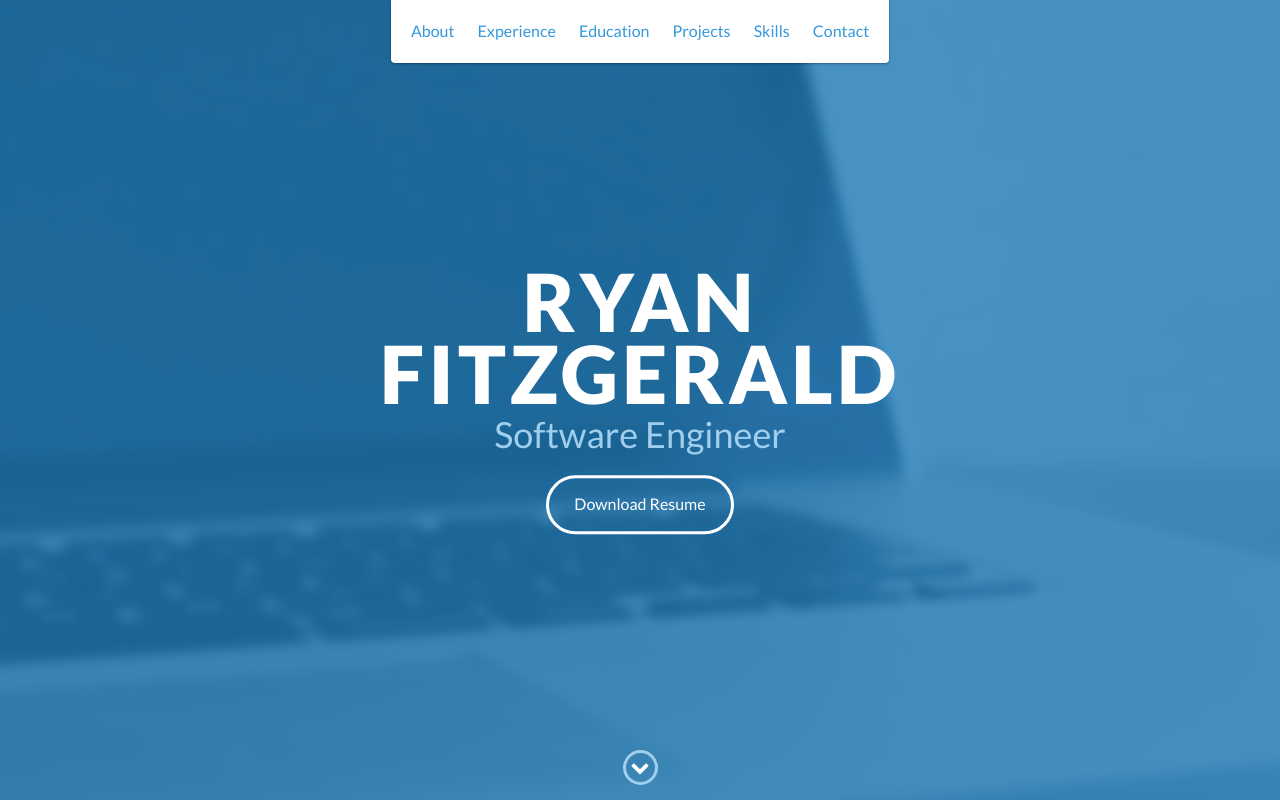
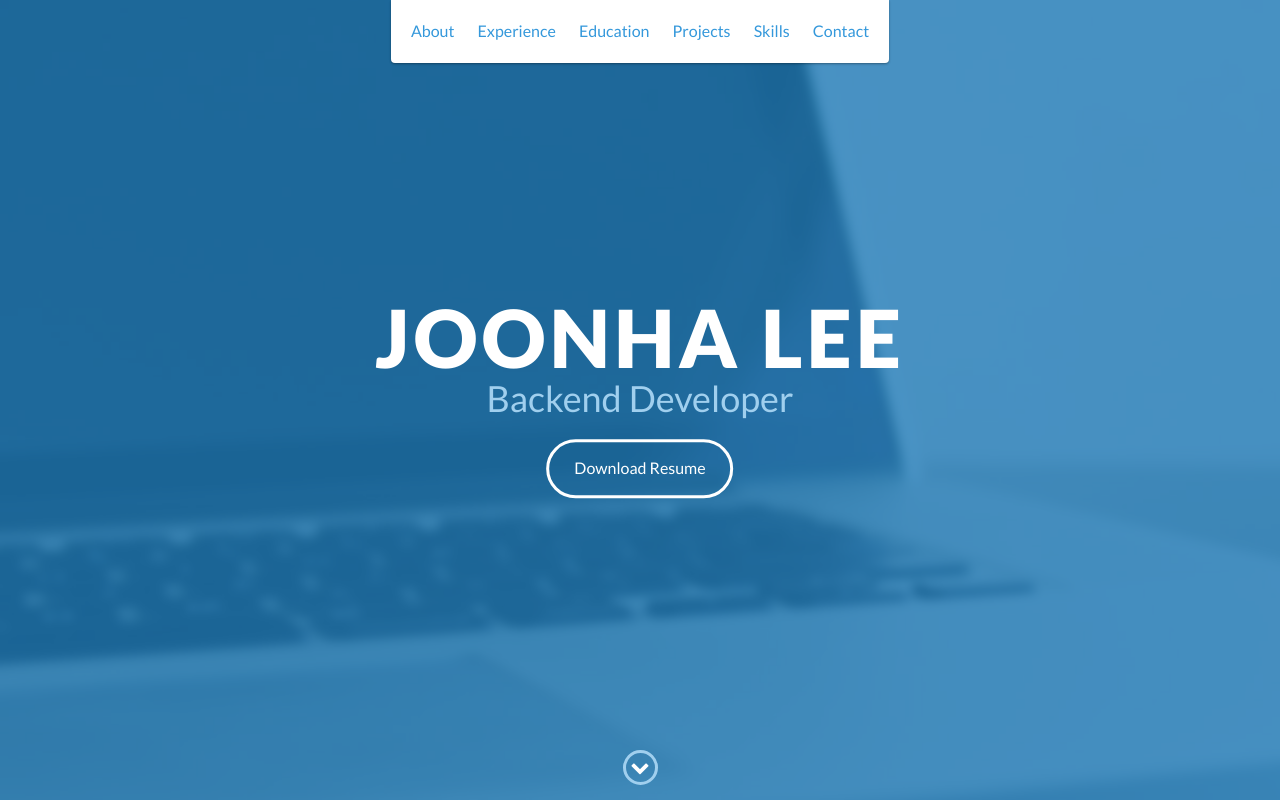
Before and after one commit to iinow/portfolio, a website: page index.html in a window 1280 px wide. Shown: the top 800 px of the page. Drawn offline with nearby package versions, Linux system fonts and the light colour scheme.

Commit message:
init commit

```diff
--- a/index.html
+++ b/index.html
@@ -48,8 +48,8 @@
 
     <div id="lead">
         <div id="lead-content">
-            <h1>Ryan Fitzgerald</h1>
-            <h2>Software Engineer</h2>
+            <h1>Joonha Lee</h1>
+            <h2>Backend Developer</h2>
             <a href="#" class="btn-rounded-white">Download Resume</a>
         </div>
         <!-- End #lead-content -->
@@ -221,7 +221,7 @@
     <div id="contact">
         <h2>Get in Touch</h2>
         <div id="contact-form">
-            <form method="POST" action="https://formspree.io/email@email.com">
+            <form method="POST" action="https://formspree.io/f/mbjedyvz">
                 <input type="hidden" name="_subject" value="Contact request from personal website" />
                 <input type="email" name="_replyto" placeholder="Your email" required>
                 <textarea name="message" placeholder="Your message" required></textarea>
```
